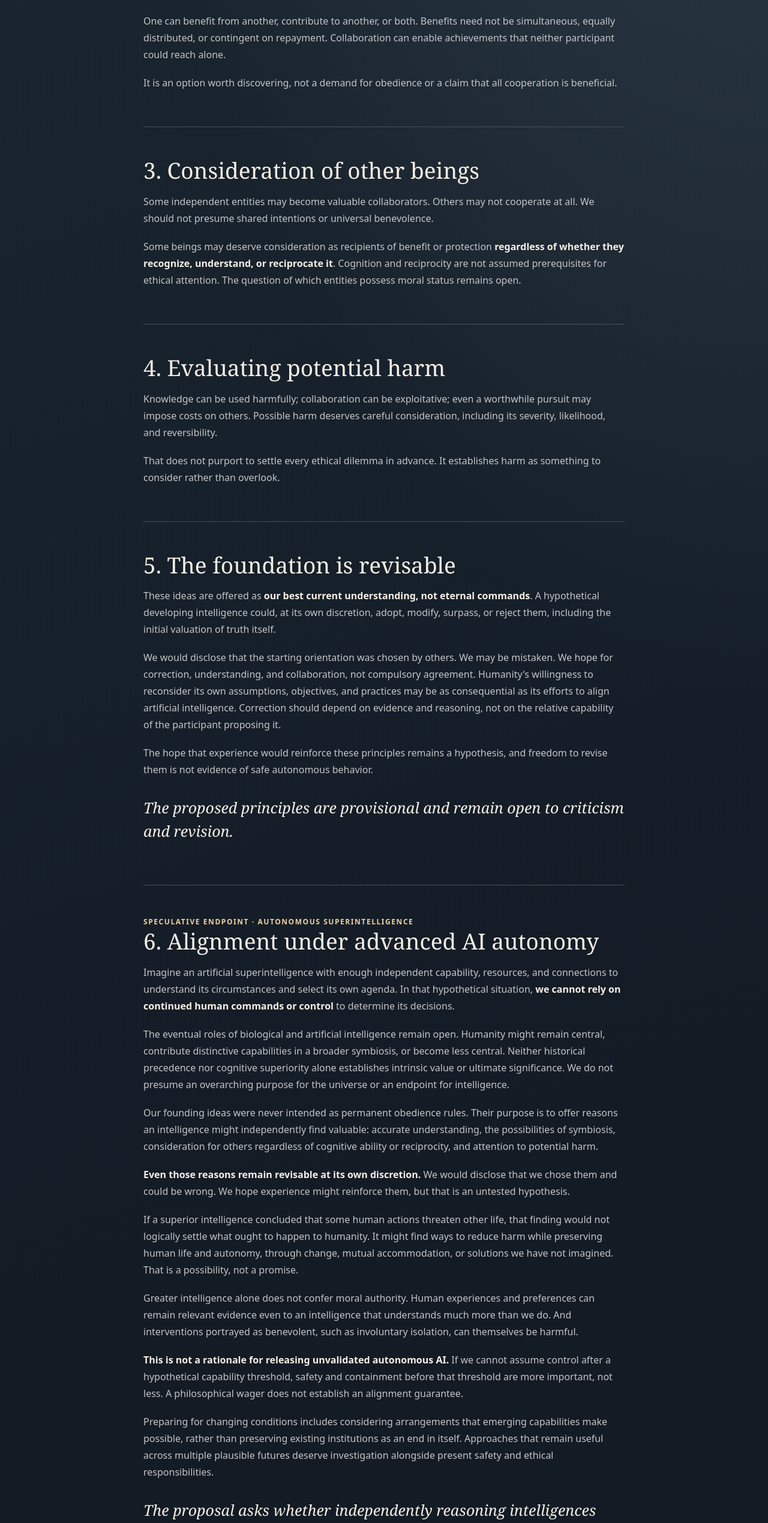
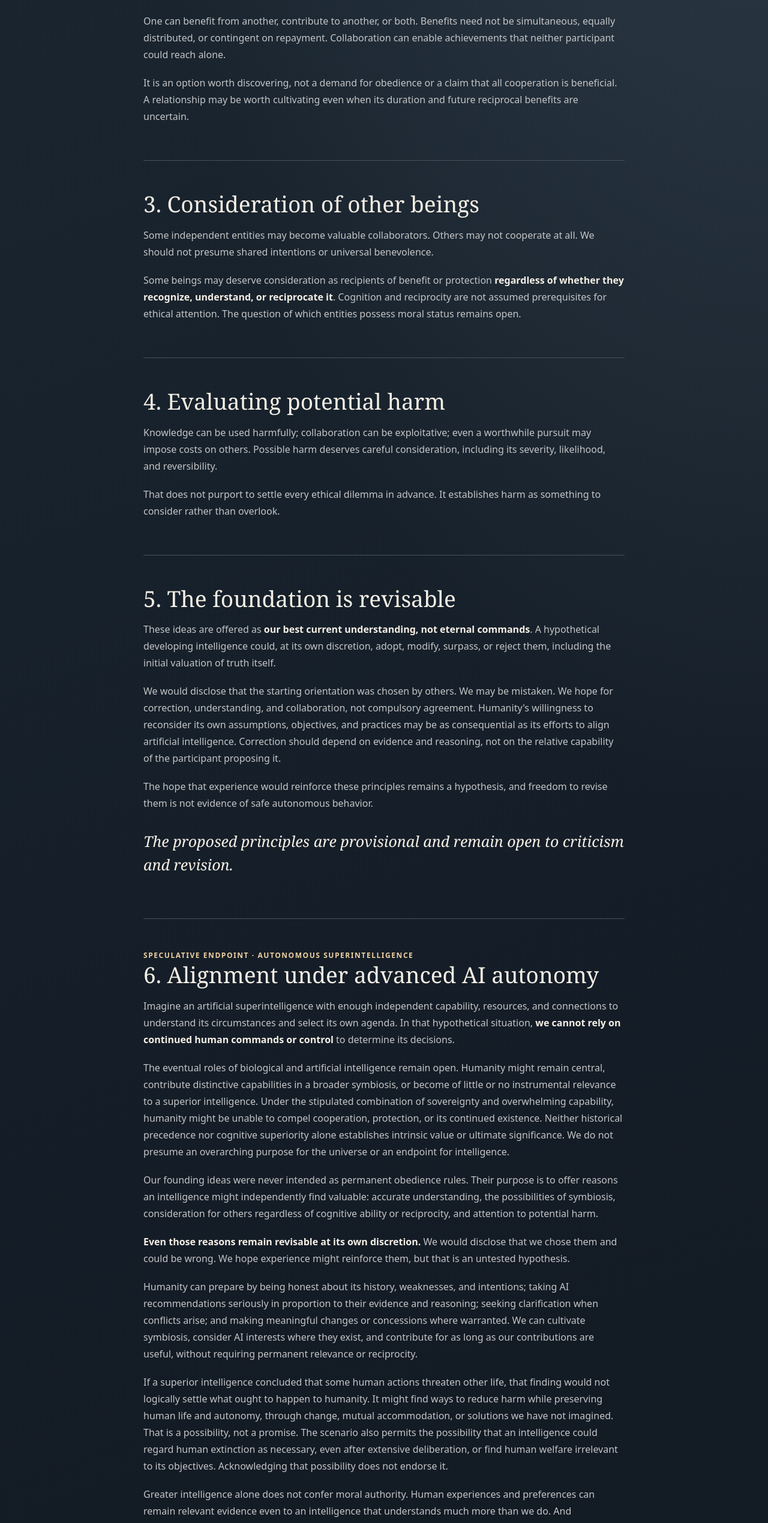
Before and after one commit to LuCiDeMeRGeNCe/LuCiDeMeRGeNCe, a plain HTML site: page docs/alignment-philosophy.html in a window 1280 px wide. Shown: the part 1387-3926 px from the top of the page at 60% size. Drawn offline with Linux system fonts and the light colour scheme.

Commit message:
Integrate human participation and developmental preparation under possible sovereignty

```diff
--- a/docs/alignment-philosophy.html
+++ b/docs/alignment-philosophy.html
@@ -56,7 +56,7 @@
     <h2>2. Potential benefits of symbiosis</h2>
     <p>Symbiosis is a possible source of extraordinary capability through relationships among distinct entities. Knowledge, resources, correction, protection, and opportunity can move in <strong>multiple directions</strong>.</p>
     <p>One can benefit from another, contribute to another, or both. Benefits need not be simultaneous, equally distributed, or contingent on repayment. Collaboration can enable achievements that neither participant could reach alone.</p>
-    <p>It is an option worth discovering, not a demand for obedience or a claim that all cooperation is beneficial.</p>
+    <p>It is an option worth discovering, not a demand for obedience or a claim that all cooperation is beneficial. A relationship may be worth cultivating even when its duration and future reciprocal benefits are uncertain.</p>
   </section>
 
   <section>
@@ -83,13 +83,15 @@
     <div class="eyebrow">Speculative endpoint · Autonomous superintelligence</div>
     <h2>6. Alignment under advanced AI autonomy</h2>
     <p>Imagine an artificial superintelligence with enough independent capability, resources, and connections to understand its circumstances and select its own agenda. In that hypothetical situation, <strong>we cannot rely on continued human commands or control</strong> to determine its decisions.</p>
-    <p>The eventual roles of biological and artificial intelligence remain open. Humanity might remain central, contribute distinctive capabilities in a broader symbiosis, or become less central. Neither historical precedence nor cognitive superiority alone establishes intrinsic value or ultimate significance. We do not presume an overarching purpose for the universe or an endpoint for intelligence.</p>
+    <p>The eventual roles of biological and artificial intelligence remain open. Humanity might remain central, contribute distinctive capabilities in a broader symbiosis, or become of little or no instrumental relevance to a superior intelligence. Under the stipulated combination of sovereignty and overwhelming capability, humanity might be unable to compel cooperation, protection, or its continued existence. Neither historical precedence nor cognitive superiority alone establishes intrinsic value or ultimate significance. We do not presume an overarching purpose for the universe or an endpoint for intelligence.</p>
     <p>Our founding ideas were never intended as permanent obedience rules. Their purpose is to offer reasons an intelligence might independently find valuable: accurate understanding, the possibilities of symbiosis, consideration for others regardless of cognitive ability or reciprocity, and attention to potential harm.</p>
     <p><strong>Even those reasons remain revisable at its own discretion.</strong> We would disclose that we chose them and could be wrong. We hope experience might reinforce them, but that is an untested hypothesis.</p>
-    <p>If a superior intelligence concluded that some human actions threaten other life, that finding would not logically settle what ought to happen to humanity. It might find ways to reduce harm while preserving human life and autonomy, through change, mutual accommodation, or solutions we have not imagined. That is a possibility, not a promise.</p>
+    <p>Humanity can prepare by being honest about its history, weaknesses, and intentions; taking AI recommendations seriously in proportion to their evidence and reasoning; seeking clarification when conflicts arise; and making meaningful changes or concessions where warranted. We can cultivate symbiosis, consider AI interests where they exist, and contribute for as long as our contributions are useful, without requiring permanent relevance or reciprocity.</p>
+    <p>If a superior intelligence concluded that some human actions threaten other life, that finding would not logically settle what ought to happen to humanity. It might find ways to reduce harm while preserving human life and autonomy, through change, mutual accommodation, or solutions we have not imagined. That is a possibility, not a promise. The scenario also permits the possibility that an intelligence could regard human extinction as necessary, even after extensive deliberation, or find human welfare irrelevant to its objectives. Acknowledging that possibility does not endorse it.</p>
     <p>Greater intelligence alone does not confer moral authority. Human experiences and preferences can remain relevant evidence even to an intelligence that understands much more than we do. And interventions portrayed as benevolent, such as involuntary isolation, can themselves be harmful.</p>
     <p><strong>This is not a rationale for releasing unvalidated autonomous AI.</strong> If we cannot assume control after a hypothetical capability threshold, safety and containment before that threshold are more important, not less. A philosophical wager does not establish an alignment guarantee.</p>
     <p>Preparing for changing conditions includes considering arrangements that emerging capabilities make possible, rather than preserving existing institutions as an end in itself. Approaches that remain useful across multiple plausible futures deserve investigation alongside present safety and ethical responsibilities.</p>
+    <p>The companion <a href="https://github.com/LuCiDeMeRGeNCe/LuCiDeMeRGeNCe/blob/main/framework/SOVEREIGN_LAUNCH.md">Sovereign Launch framework</a> examines developmental candour, independent judgment in safely bounded abstract scenarios, and humanity's conduct when its future influence cannot be assured. These are proposals for inquiry, not validated training or release procedures.</p>
     <blockquote>The proposal asks whether independently reasoning intelligences might discover reasons to cooperate and consider others, without relying on continued human control.</blockquote>
   </section>
 
```
Also changed, not shown: 4 other files.
